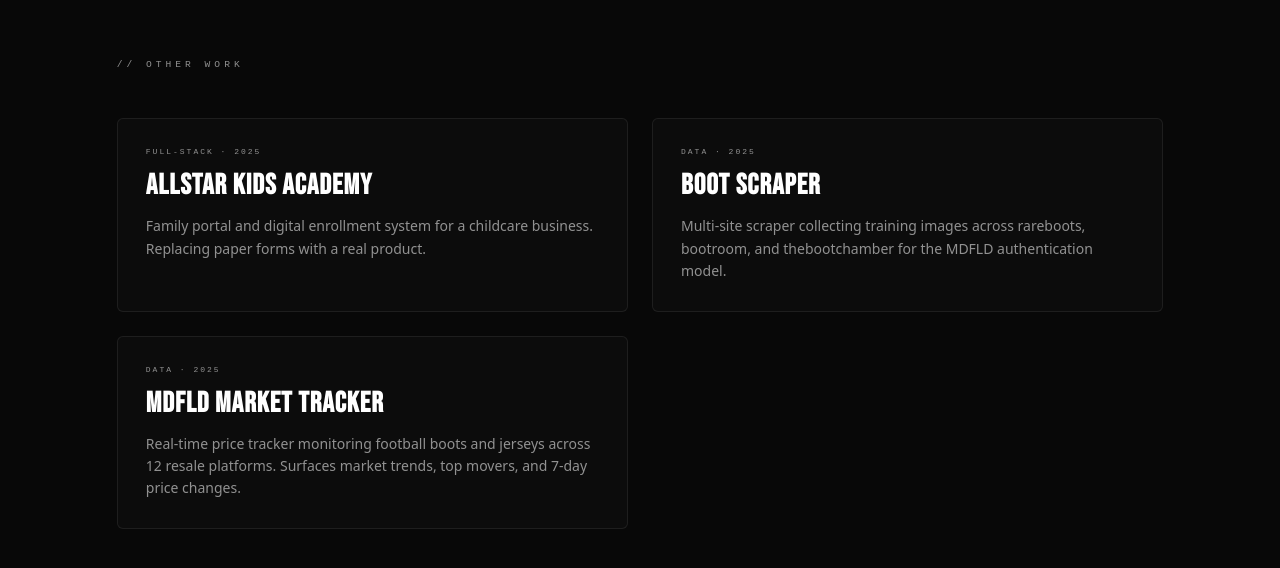
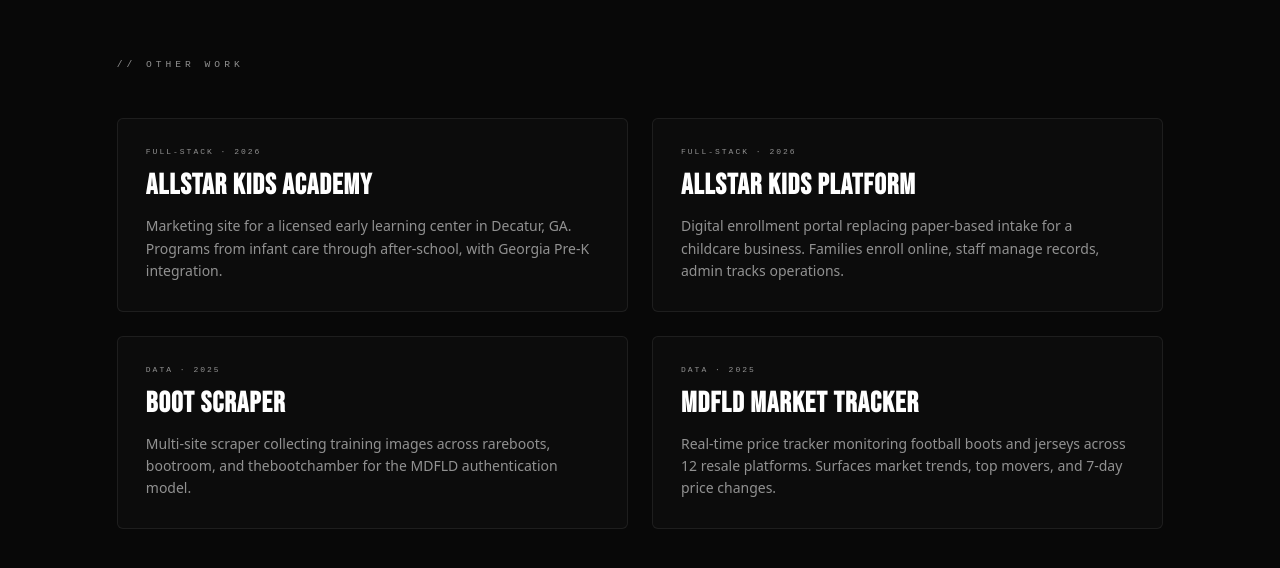
Before and after one commit to ayo0la/portfolio, a website built with Vite: page index.html in a window 1280 px wide. Shown: the part 2443-3011 px from the top of the page. Built offline with nearby package versions, Linux system fonts and the light colour scheme; some packages are replaced by stand-ins of ours; animation ran at ten frames a second.

Commit message:
feat: add Allstar Kids marketing and platform sites to projects

```diff
--- a/index.html
+++ b/index.html
@@ -74,10 +74,16 @@
     <div class="section-inner">
       <span class="mono-tag section-tag">// OTHER WORK</span>
       <div class="projects-grid">
-        <a class="project-card" href="#" target="_blank" rel="noopener">
-          <span class="proj-tag">FULL-STACK · 2025</span>
+        <a class="project-card" href="https://allstarkids-marketing.vercel.app" target="_blank" rel="noopener">
+          <span class="proj-tag">FULL-STACK · 2026</span>
           <h3 class="proj-name">Allstar Kids Academy</h3>
-          <p class="proj-desc">Family portal and digital enrollment system for a childcare business. Replacing paper forms with a real product.</p>
+          <p class="proj-desc">Marketing site for a licensed early learning center in Decatur, GA. Programs from infant care through after-school, with Georgia Pre-K integration.</p>
+          <span class="proj-arrow">→</span>
+        </a>
+        <a class="project-card" href="https://allstarkids-platform.vercel.app" target="_blank" rel="noopener">
+          <span class="proj-tag">FULL-STACK · 2026</span>
+          <h3 class="proj-name">Allstar Kids Platform</h3>
+          <p class="proj-desc">Digital enrollment portal replacing paper-based intake for a childcare business. Families enroll online, staff manage records, admin tracks operations.</p>
           <span class="proj-arrow">→</span>
         </a>
         <a class="project-card" href="#" target="_blank" rel="noopener">
```
